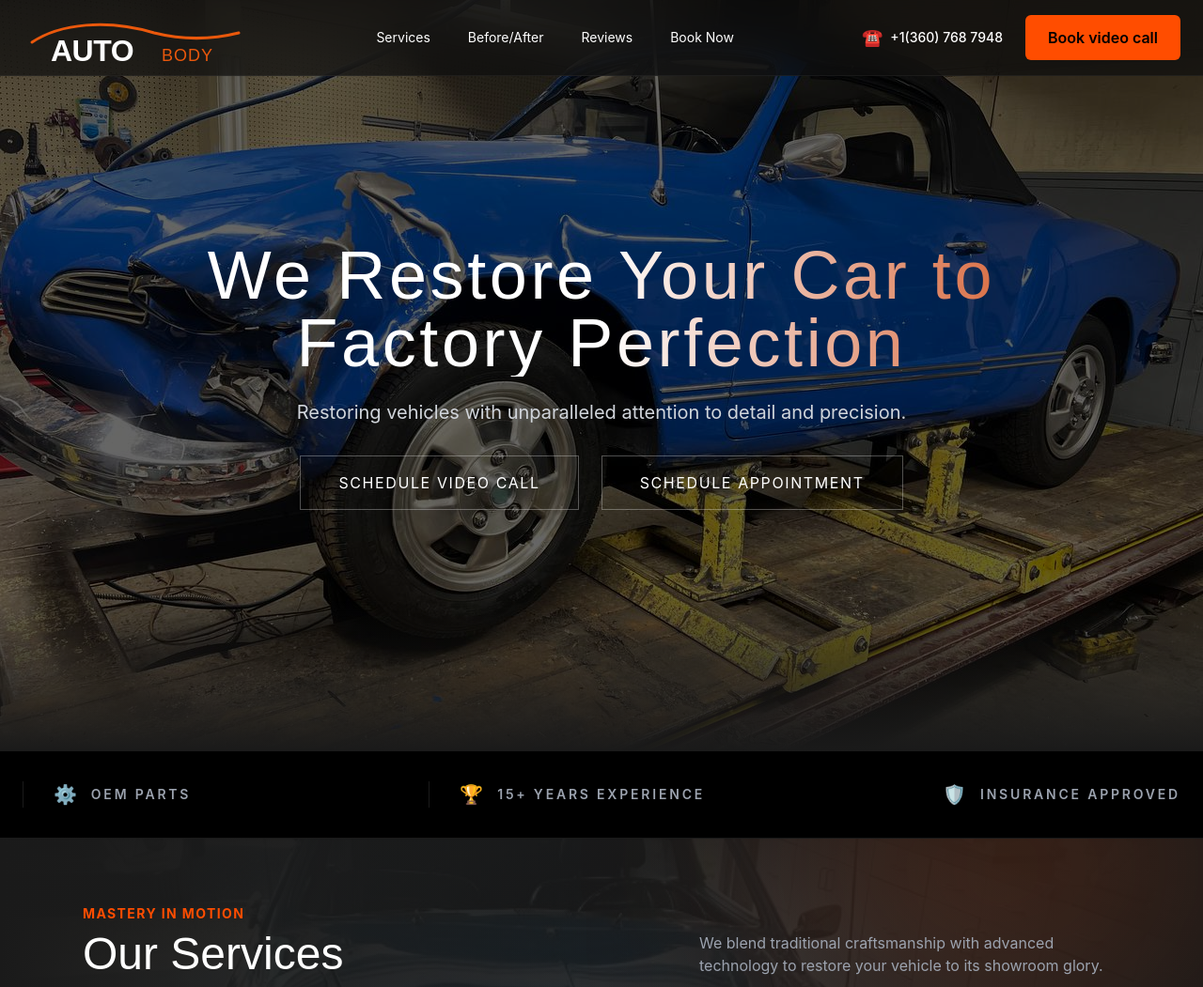
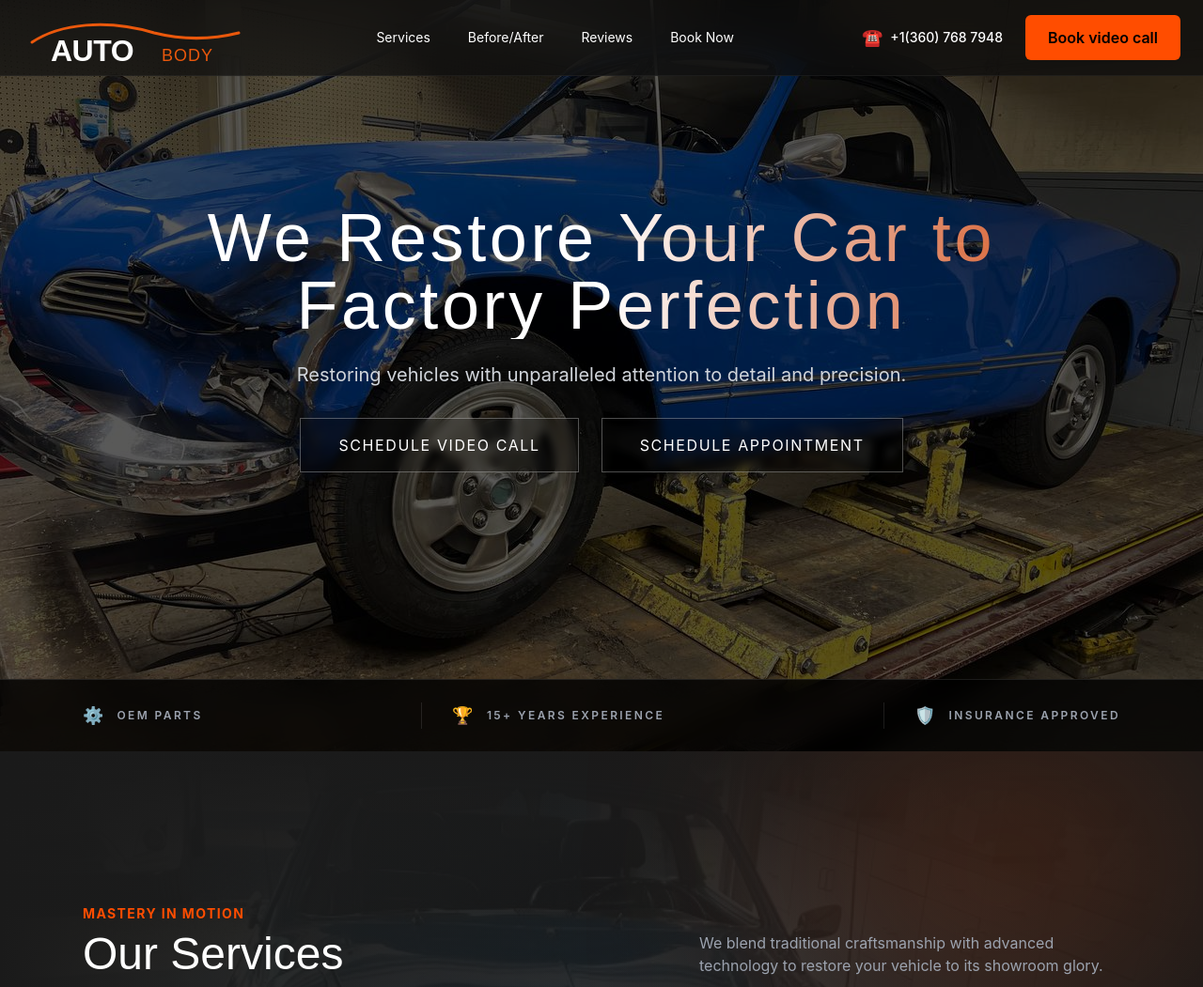
Before and after one commit to VlasiukRV/product-landing-stub, an Astro site in the folder src/auto-body-shop/: page / in a window 1280 px wide. Shown: the top 1051 px of the page at 94% size. Built offline with nearby package versions, Linux system fonts and the light colour scheme; Astro itself is replaced by a stand-in of ours.

Commit message:
[auto-body-shop]  - changed loading hero background

```diff
--- a/src/auto-body-shop/astro.config.mjs
+++ b/src/auto-body-shop/astro.config.mjs
@@ -14,5 +14,8 @@ export default defineConfig({
     output: 'static',
     markdown: {
         shikiConfig: { theme: 'dracula' },
+    },
+    build: {
+        inlineStylesheets: 'always'
     }
 });
--- a/src/auto-body-shop/src/components/Hero.astro
+++ b/src/auto-body-shop/src/components/Hero.astro
@@ -1,8 +1,16 @@
-<section class="relative h-screen bg-cover bg-center" style="background-image:url('/img/hero-2.jpeg')">
-    <div class="absolute inset-0 bg-black/60"></div>
+<section class="relative h-screen overflow-hidden">
+    <img
+            src="/img/hero-2.jpeg"
+            alt="Auto Body Shop Workshop"
+            class="absolute inset-0 w-full h-full object-cover"
+            loading="eager"
+            fetchpriority="high"
+    />
 
-    <div class="relative max-w-6xl mx-auto h-full flex flex-col justify-center px-6 text-center text-white">
-        <h1 class="font-heading text-3xl md:text-6xl xl:text-7xl tracking-wider mb-6 text-transparent bg-clip-text bg-gradient-to-r from-white via-white to-primary/80">
+    <div class="absolute inset-0 bg-black/65"></div>
+
+    <div class="relative max-w-6xl mx-auto h-full flex flex-col justify-center px-6 text-center text-white pb-20">
+        <h1 class="font-heading text-4xl md:text-6xl xl:text-7xl tracking-wider mb-6 text-transparent bg-clip-text bg-gradient-to-r from-white via-white to-primary/80">
             We Restore Your Car to <br class="hidden md:block"/> Factory Perfection
         </h1>
 
@@ -11,31 +19,31 @@
         </p>
 
         <div class="flex flex-col sm:flex-row justify-center gap-6">
-            <a href="/book-call" class="border border-white/30 px-10 py-4 uppercase tracking-widest hover:bg-primary hover:border-primary hover:text-black transition duration-300">
+            <a href="/book-call" class="border border-white/30 px-10 py-4 uppercase tracking-widest hover:bg-primary hover:border-primary hover:text-black transition duration-300 bg-black/20 backdrop-blur-sm">
                 Schedule video call
             </a>
-            <a href="/book-now" class="border border-white/30 px-10 py-4 uppercase tracking-widest hover:bg-primary hover:border-primary hover:text-black transition duration-300">
+            <a href="/book-now" class="border border-white/30 px-10 py-4 uppercase tracking-widest hover:bg-primary hover:border-primary hover:text-black transition duration-300 bg-black/20 backdrop-blur-sm">
                 Schedule Appointment
             </a>
         </div>
     </div>
 
-    <div class="bg-black border-b border-white/10 backdrop-blur-sm py-8 relative z-20 ">
-        <div class="max-w-[1440px] mx-auto px-6">
-            <div class="flex flex-wrap justify-center md:justify-between items-center gap-y-6 gap-x-8 text-xs md:text-sm font-semibold uppercase tracking-[0.2em] text-gray-400">
+    <div class="absolute bottom-0 left-0 w-full bg-black/80 border-t border-white/10 backdrop-blur-md py-6 z-30">
+        <div class="max-w-6xl mx-auto px-6">
+            <div class="flex flex-wrap justify-center md:justify-between items-center gap-y-4 gap-x-8 text-[10px] md:text-xs font-semibold uppercase tracking-[0.2em] text-gray-400">
 
-                <div class="flex items-center gap-3 group md:border-l md:border-white/10 md:pl-8">
-                    <span class="text-primary text-xl group-hover:scale-110 transition-transform">⚙️</span>
+                <div class="flex items-center gap-3 group">
+                    <span class="text-primary text-lg group-hover:scale-110 transition-transform">⚙️</span>
                     <span class="group-hover:text-white transition-colors">OEM Parts</span>
                 </div>
 
-                <div class="flex items-center gap-3 group md:border-l md:border-white/10 md:pl-8 ">
-                    <span class="text-primary text-xl group-hover:scale-110 transition-transform">🏆</span>
+                <div class="flex items-center gap-3 group md:border-l md:border-white/10 md:pl-8">
+                    <span class="text-primary text-lg group-hover:scale-110 transition-transform">🏆</span>
                     <span class="group-hover:text-white transition-colors">15+ Years Experience</span>
                 </div>
 
-                <div class="flex items-center gap-3 group">
-                    <span class="text-primary text-xl group-hover:scale-110 transition-transform hidden lg:flex">🛡️</span>
+                <div class="flex items-center gap-3 group md:border-l md:border-white/10 md:pl-8">
+                    <span class="text-primary text-lg group-hover:scale-110 transition-transform">🛡️</span>
                     <span class="group-hover:text-white transition-colors">Insurance Approved</span>
                 </div>
 
@@ -43,6 +51,4 @@
         </div>
     </div>
 
-    <div class="absolute bottom-0 left-0 w-full h-40 bg-gradient-to-b from-transparent to-surface pointer-events-none"></div>
-
 </section>
--- a/src/auto-body-shop/src/pages/index.astro
+++ b/src/auto-body-shop/src/pages/index.astro
@@ -33,7 +33,7 @@ const description = "Trusted auto body shop in Battle Ground, WA. Collision repa
     <BeforeAfter
             bodyRepairCases={bodyRepairCases}
             paintJobs={paintJobs}/>
-
+            client:visible
     <Testimonials/>
 
     <CTA/>
```
Also changed, not shown: 6 other files.
